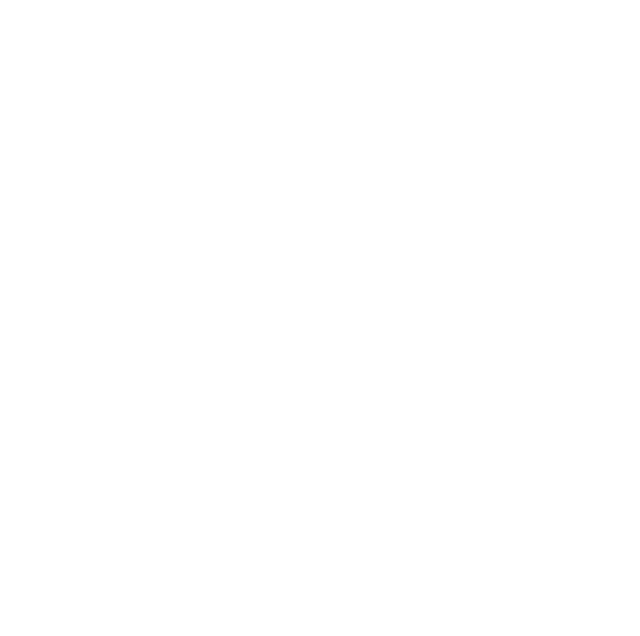
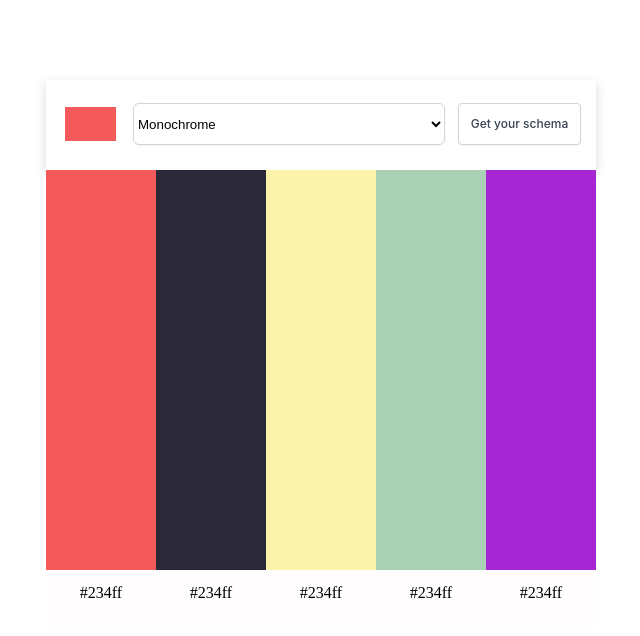
Before and after one commit to KitwanaSh/Front-end-projects, a browser extension: page Color_generator_API/index.html in a window 1280 px wide. Shown: the whole page, without its empty margins (26-666 px from the left). Drawn offline with Linux system fonts and the light colour scheme.

Commit message:
Feat: add the layout

```diff
--- a/Color_generator_API/index.css
+++ b/Color_generator_API/index.css
@@ -2,3 +2,141 @@ body {
 	margin:  0;
 	padding: 0;
 }
+.container {
+	/* light-color-picker */
+	position: absolute;
+	width: 550px;
+	height: 550px;
+	left: 72px;
+	top: 80px;
+	background: #FFFDFE;
+}
+#color-form {
+	/* Rectangle 111 */
+	width: 550px;
+	height: 90px;
+	left: 0px;
+	top: 0px;
+	background: #FFFFFF;
+	box-shadow: 0px 4px 11px rgba(0, 0, 0, 0.15);
+}
+#repre {
+	/* colorPicker */
+	position: absolute;
+	width: 51px;
+	height: 34px;
+	left: 19px;
+	top: 27px;
+
+	background: #F55A5A;
+}
+select {
+	/* Select Menu/Trigger */
+
+
+	box-sizing: border-box;
+	position: absolute;
+	width: 312px;
+	height: 42px;
+	left: 87px;
+	top: 23px;
+	/* white */
+	background: #FFFFFF;
+	/* gray/300 */
+
+	border: 1px solid #D1D5DB;
+	/* shadow/sm */
+
+	box-shadow: 0px 1px 2px rgba(0, 0, 0, 0.05);
+	border-radius: 6px;
+}
+option {
+	/* Auto layout */
+	display: flex;
+	flex-direction: column;
+	align-items: center;
+	padding: 4px 0px;
+
+	position: absolute;
+	width: 312px;
+	height: 287px;
+	left: 87px;
+	top: 69px;
+	/* white */
+
+	background: #FFFFFF;
+	/* /ring-1/ring-black ring-opacity-5 shadow-lg */
+
+	box-shadow: 0px 10px 15px -3px rgba(0, 0, 0, 0.1), 0px 4px 6px -2px rgba(0, 0, 0, 0.05), 0px 0px 0px 1px rgba(0, 0, 0, 0.05);
+	border-radius: 6px;
+}
+.submit-color {
+	/* get-button */
+	box-sizing: border-box;
+	position: absolute;
+	width: 123px;
+	height: 42px;
+	left: 412px;
+	top: 23px;
+	/* white */
+	background: #FFFFFF;
+	/* gray/300 */
+	border: 1px solid #D1D5DB;
+	/* shadow/sm */
+	box-shadow: 0px 1px 2px rgba(0, 0, 0, 0.05);
+	border-radius: 4px;
+
+	/* text-xs/leading-4/font-medium */
+	font-family: 'Inter';
+	font-style: normal;
+	font-weight: 500;
+	font-size: 12px;
+	line-height: 40px;
+	/* identical to box height, or 133% */
+	/* gray/700 */
+	text-align: center;
+	color: #374151;
+	cursor: pointer;
+}
+.shown {
+	display: flex;
+	flex-direction: row;
+}
+.color {
+	/* Rectangle 106 */
+	width: 110px;
+	height: 400px;
+	top: 0px;
+}
+.a {
+	left: 0px;
+	background: #F55A5A;
+}
+.b {
+	left: 110px;
+	background: #2B283A;
+}
+.c {
+	left: 220px;
+	background: #FBF3AB;
+}
+.d {
+	left: 330px;
+	background: #AAD1B6;
+}
+.e {
+	left: 440px;
+	background: #A626D3;
+}
+.hex {
+	/* Hex-footer */
+	position: absolute;
+	display: grid;
+	grid-template-columns: repeat(5, 110px);
+	width: 550px;
+	height: 46px;
+	left: 0px;
+	top: 504px;
+	text-align: center;
+	justify-content: center;
+}
--- a/Color_generator_API/index.html
+++ b/Color_generator_API/index.html
@@ -7,6 +7,37 @@
 	<title>Color-generator</title>
 </head>
 <body>
+	<div class = "container">
+		<form id = "color-form">
+			<span id = "repre"></span>
+			<select name = "color-list">
+				<option value="color1">Monochrome</option>
+				<option value="color2">Monochrome-dark</option>
+				<option value="color3">Monochrome-light</option>
+				<option value="color4">Analogic</option>
+				<option value="color4">Complement</option>
+				<option value="color4">Analogic-complement</option>
+				<option value="color4">Triad</option>
+			</select>
+			<boutton class = "submit-color">Get your schema</boutton>
+		</form>
+		<div class = "colors">
+			<div class="shown">
+				<div class="color a"></div>
+				<div class="color b"></div>
+				<div class="color c"></div>
+				<div class="color d"></div>
+				<div class="color e"></div>
+			</div>
+			<div class="hex">
+				<div class="hex-1">#234ff</div>
+				<div class="hex-2">#234ff</div>
+				<div class="hex-3">#234ff</div>
+				<div class="hex-4">#234ff</div>
+				<div class="hex-5">#234ff</div>
+			</div>
+		</div>
+	</div>
 <script type="text/javascript" src="index.js"></script>
 </body>
 </html>
```
